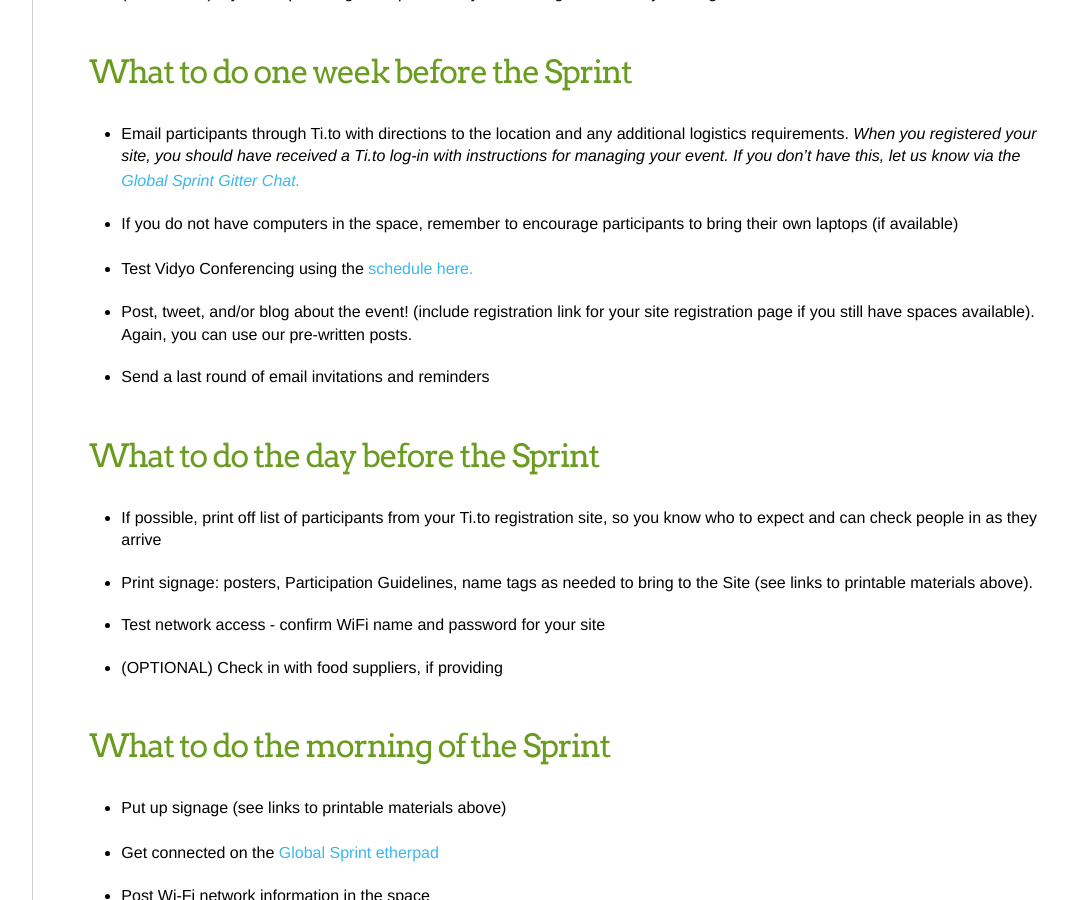
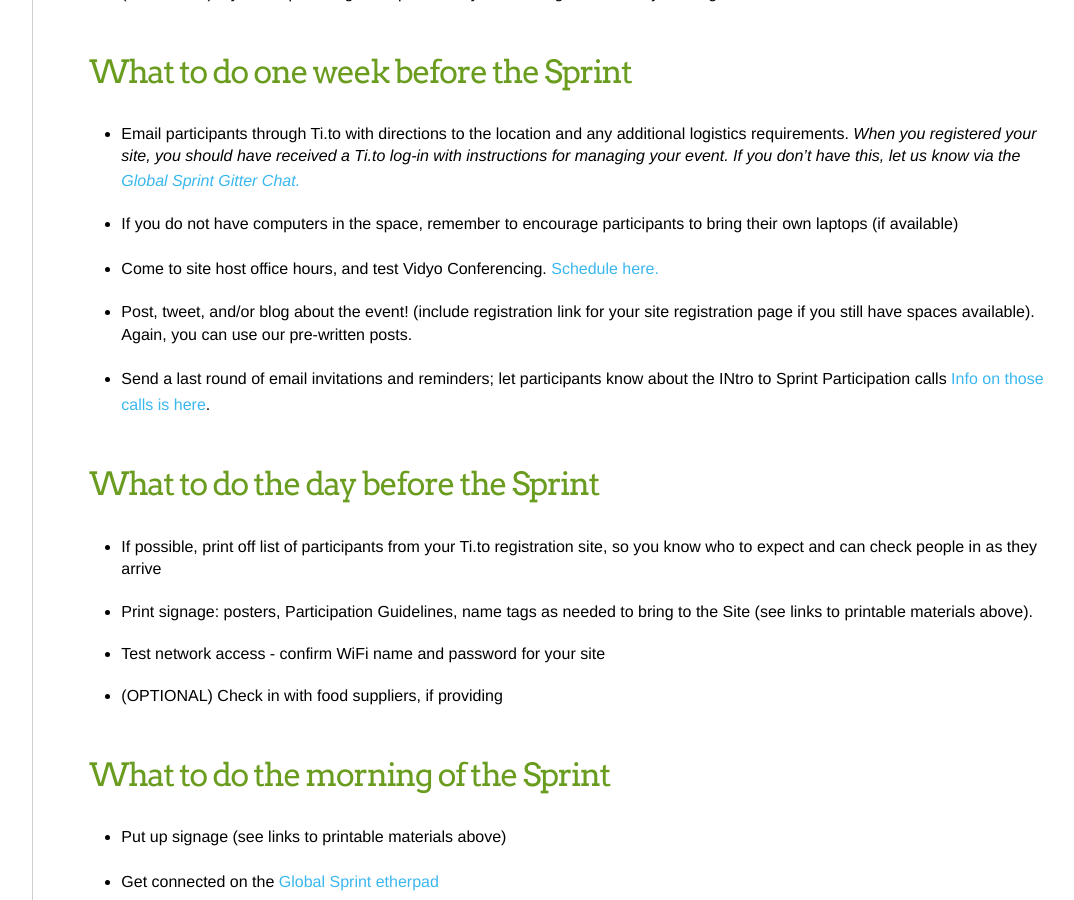
Before and after one commit to mozilla/global-sprint, a Jekyll site: the page built from _articles/site-hosts-guide/checklist.md, in a window 1280 px wide and 900 px high, scrolled down 938 px. Shown: the whole window, without its empty margins (180-1254 px from the left). Built offline with Jekyll 4.4.1, drawn with Linux system fonts in a browser that asks for light colours; comment, search, counter and statistics services are not loaded.

Commit message:
Update checklist.md

```diff
--- a/_articles/site-hosts-guide/checklist.md
+++ b/_articles/site-hosts-guide/checklist.md
@@ -29,9 +29,9 @@ The space must have ...
 ### What to do one week before the Sprint
 * Email participants through Ti.to with directions to the location and any additional logistics requirements. *When you registered your site, you should have received a Ti.to log-in with instructions for managing your event. If you don't have this, let us know via the [Global Sprint Gitter Chat.](https://gitter.im/mozilla/global-sprint)*
 * If you do not have computers in the space, remember to encourage participants to bring their own laptops (if available)
-* Test Vidyo Conferencing using the [schedule here.](https://public.etherpad-mozilla.org/p/globalsprint-AV-testing-schedule)
+* Come to site host office hours, and test Vidyo Conferencing. [Schedule here.](https://public.etherpad-mozilla.org/p/global-sprint-host-hours)
 * Post, tweet, and/or blog about the event! (include registration link for your site registration page if you still have spaces available). Again, you can use our pre-written posts.
-* Send a last round of email invitations and reminders
+* Send a last round of email invitations and reminders; let participants know about the INtro to Sprint Participation calls [Info on those calls is here](https://public.etherpad-mozilla.org/p/global-sprint-intro18).
 
 
 ### What to do the day before the Sprint
```
